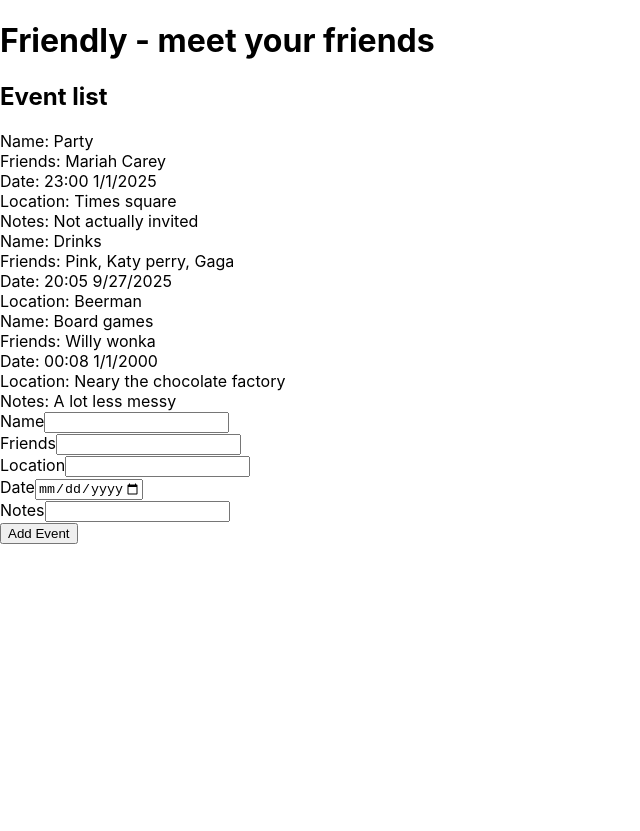
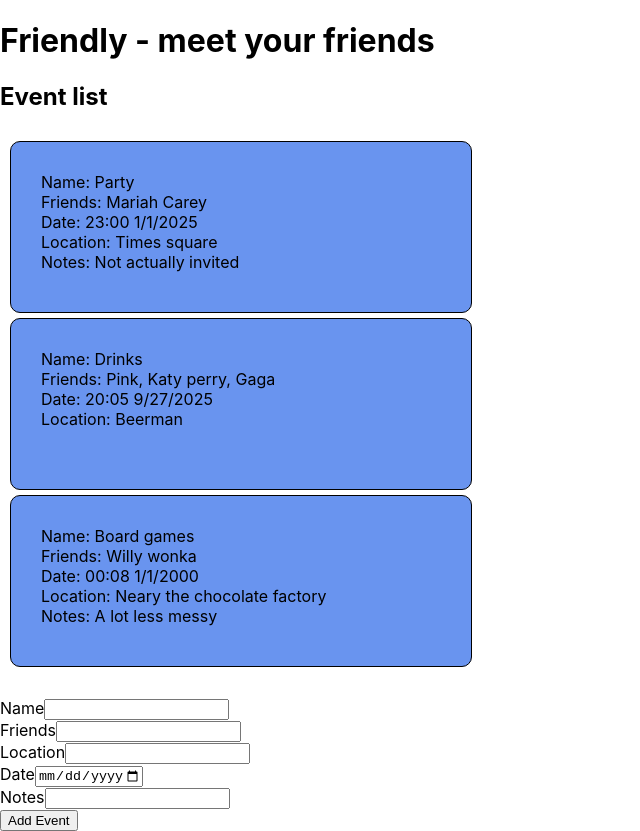
Before and after one commit to guyna25/Friendly, a React (Create React App) app in the folder react-client/: page / in a window 1280 px wide. Shown: the whole page, without its empty margins (0-640 px from the left). Before the commit the page ends 800 px from the top, so only its background shows below. Built offline with nearby package versions, Linux system fonts and the light colour scheme.

Commit message:
Added style to eventItem

```diff
--- a/package.json
+++ b/package.json
@@ -1,6 +1,7 @@
 {
   "dependencies": {
     "mongodb": "^5.3.0",
-    "mongoose": "^7.1.0"
+    "mongoose": "^7.1.0",
+    "styled-components": "^6.0.0-rc.3"
   }
 }
--- a/react-client/src/components/Events/EventsItem.tsx
+++ b/react-client/src/components/Events/EventItem.tsx
@@ -1,15 +1,27 @@
 import React from 'react';
 import EventType from './EventType';
 import {get_full_day_hour} from '../../utils/Utils';
+import styled from 'styled-components';
+
+const StyledEventItem = styled.li`
+  border-color: #050D1F;
+  width: 400px;
+  height: 110px;
+  border: 1px solid black;
+  background-color: #6994EF;
+  padding: 30px;
+  border-radius: 10px;
+  margin-bottom: 5px;
+`;
 
 const EventItem: React.FC<EventType> = (props) => {
-    return (<>
+    return (<StyledEventItem>
         <div>Name: {props.eventTitle}</div>
         <div>Friends: {props.friendNames.join(", ")}</div>
         <div>Date: {`${get_full_day_hour(props.date)} ${props.date.toLocaleDateString()}`}</div>
         <div>Location: {props.location}</div>
         {props.notes !== "" && <div>Notes: {props.notes}</div>}
-    </>
+    </StyledEventItem>
     );
 }
 
--- a/react-client/src/components/Events/EventsList.tsx
+++ b/react-client/src/components/Events/EventsList.tsx
@@ -1,15 +1,21 @@
 import EventType from "./EventType";
-import EventItem from "./EventsItem";
+import EventItem from "./EventItem";
 import React from 'react';
+import styled from 'styled-components';
+
+const StyledEventList = styled.ul`
+  padding: 10px;
+`;
 
 const Events : React.FC<{title: string, events:EventType[]}>= (props) => {
-    return <div><h2> {props.title} </h2>
+    return <><h2> {props.title} </h2><StyledEventList>
     {props.events.map(e => <EventItem eventTitle={e.eventTitle} friendNames={e.friendNames}
         location={e.location}
         date={e.date}
         notes={e.notes ?? ''}/>
       )}
-      </div>
+      </StyledEventList>
+      </>
       ;
 }
 
```
Also changed, not shown: 1 other file (tests, documents, lock files or other folders).
